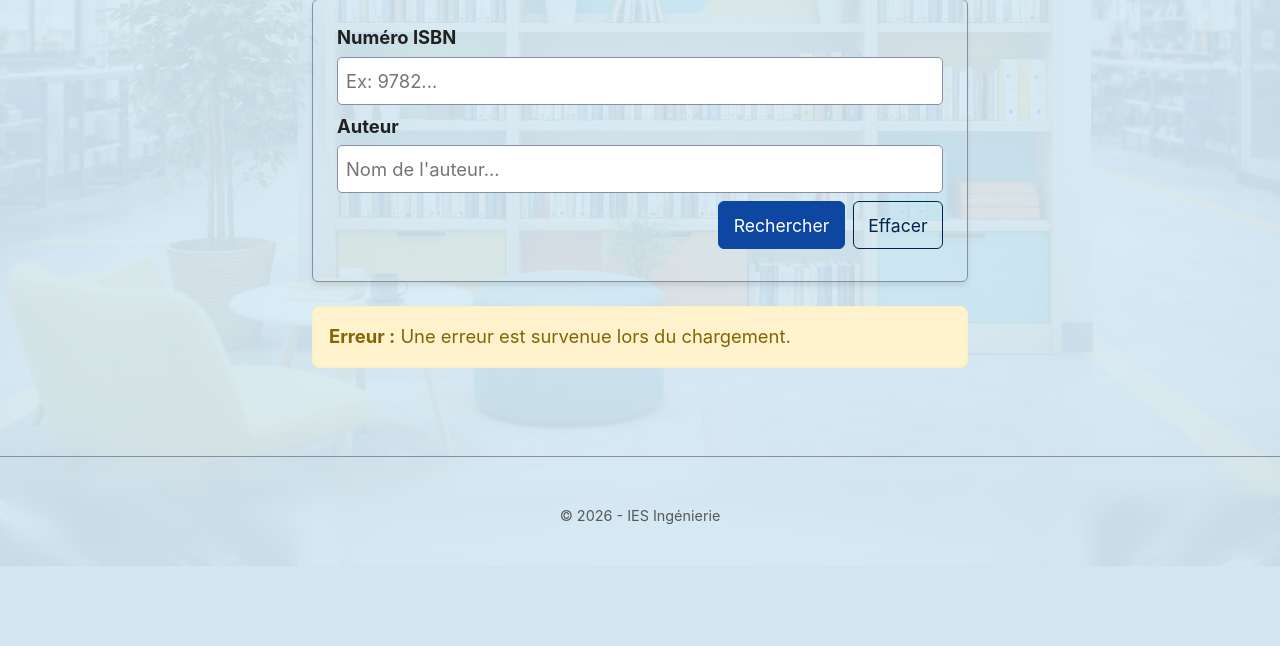
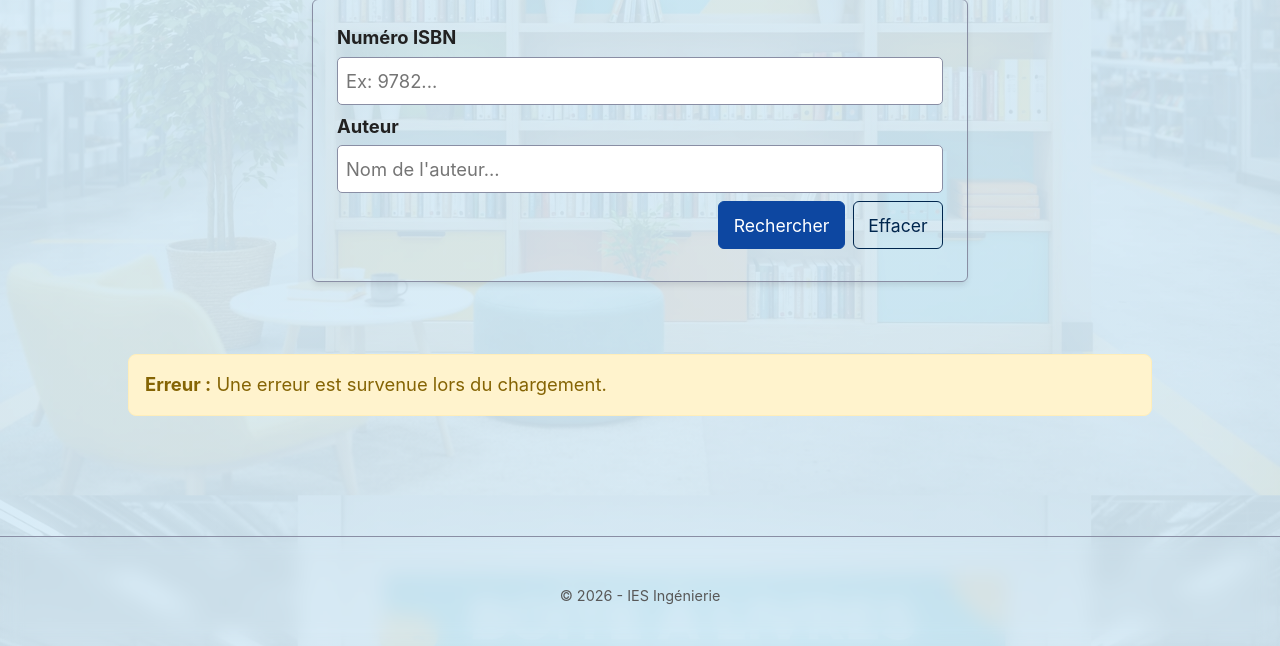
Before and after one commit to bananedopamine/Boite_a_livres, a Symfony app: template templates/livre/index.html.twig in a window 1280 px wide. Shown: the part 358-1004 px from the top of the page. Before the commit the page ends 882 px from the top, so only its background shows below. Run offline with Twig, Linux system fonts and the light colour scheme; the template is opened without the code that fills it, so the values that code supplies are empty; some libraries are stand-ins or nearby versions.

Commit message:
~ affichage des tableaux etendues çà l'horizontal

```diff
--- a/templates/livre/livre_tableau_structure.html.twig
+++ b/templates/livre/livre_tableau_structure.html.twig
@@ -5,7 +5,7 @@
  #}
 
 {# Zone d'affichage du tableau avec attributs data pour le JavaScript #}
-<div id="zone-tableau"
+<div id="zone-tableau" class="breakout-grid"
      data-api-url="{{ path('app_livre_api_liste') }}"
      data-show-url="{{ path('app_livre_show', {id: 99999})|replace({'99999': '__ID__'}) }}">
 
@@ -30,7 +30,7 @@
     </div>
 
     {# Tableau des livres #}
-    <div id="conteneur-tableau" class="table-wrapper-large" style="display: none;">
+    <div id="conteneur-tableau" class="breakout-inner" style="display: none;">
         <table class="table table-striped table-hover">
             <thead class="table-dark">
                 <tr>
--- a/templates/mouvement/mouvement_tableau_structure.html.twig
+++ b/templates/mouvement/mouvement_tableau_structure.html.twig
@@ -5,7 +5,7 @@
  #}
 
 {# Zone d'affichage du tableau avec attributs data pour le JavaScript #}
-<div id="zone-tableau-mouvement"
+<div id="zone-tableau-mouvement" class="breakout-grid"
      data-api-url="{{ path('app_mouvement_api_liste') }}"
      data-show-url="{{ path('app_mouvement_show', {id: '99999'})|replace({'99999': '__ID__'}) }}"
      data-livre-show-url="{{ path('app_livre_show', {id: '66666'})|replace({'66666': '__ID__'}) }}">
@@ -31,7 +31,7 @@
     </div>
 
     {# Tableau des mouvements #}
-    <div id="conteneur-tableau-mouvement" style="display: none;">
+    <div id="conteneur-tableau-mouvement" class="breakout-inner" style="display: none;">
         <table class="table table-striped table-hover">
             <thead class="table-dark">
                 <tr>
```
